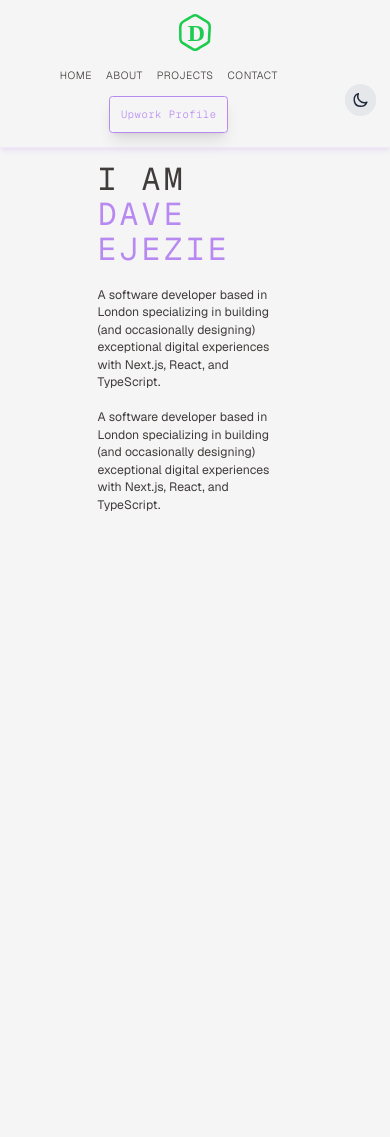
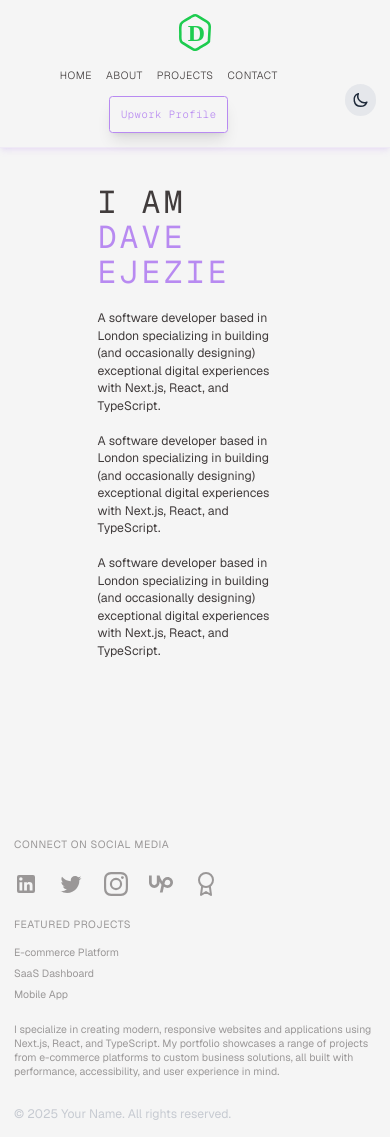
Before and after one commit to Davest9496/portfolio, a Next.js app: page / in a window 390 px wide. Before the commit the page ends 844 px from the top, so only its background shows below. Built offline with nearby package versions, Linux system fonts and the light colour scheme.

Commit message:
create hero page

```diff
--- /dev/null
+++ b/src/app/home/page.tsx
@@ -0,0 +1,10 @@
+import React from 'react'
+import Hero from "@/components/hero"
+
+function page() {
+  return (
+    <div><Hero/></div>
+  )
+}
+
+export default page
--- a/src/app/page.tsx
+++ b/src/app/page.tsx
@@ -1,13 +1,15 @@
+import Footer from "@/components/footer";
 import Header from "@/components/header";
 import Hero from "@/components/hero";
 
 export default function Home() {
   return (
-    <div className="min-h-screen flex flex-col bg-theme">
+    <div className="min-h-screen flex flex-col bg-theme w-full ">
       <Header />
-      <main className="flex-grow px-50">
+      <main className="flex-grow px-50 block min-h-[80vh]">
         <Hero />
       </main>
+      <Footer />
     </div>
   );
 }
--- /dev/null
+++ b/src/components/copyright.tsx
@@ -0,0 +1,13 @@
+import React from 'react'
+
+function Copyright() {
+  return (
+    <div className="mt-8">
+      <p className="text-gray-400 text-sm">
+        © {new Date().getFullYear()} Your Name. All rights reserved.
+      </p>
+    </div>
+  );
+}
+
+export default Copyright
--- a/src/components/footer.tsx
+++ b/src/components/footer.tsx
@@ -0,0 +1,164 @@
+import React from "react";
+import Link from "next/link";
+import Copyright from "./copyright";
+
+const Footer = () => {
+  return (
+    <footer className="py-4">
+      <div className="px-4 sm:px-8 md:px-16 lg:px-12 xl:px-14 mx-auto max-w-7xl">
+        <div className="grid grid-cols-1 md:grid-cols-2">
+          {/* Left side - Social links and Featured Projects */}
+          <div className="md:col-span-1"></div>
+
+          {/* Right - About My Work Section */}
+          <div className="md:col-span-1 md:w-3/4 opacity-50">
+            <div>
+              <h3 className="uppercase font-normal text-xs tracking-wider mb-6">
+                Connect on Social Media
+              </h3>
+              <div className="flex gap-6 mb-6">
+                {/* LinkedIn */}
+                <a
+                  href="https://linkedin.com/in/dave-ejezie"
+                  target="_blank"
+                  rel="noopener noreferrer"
+                  className="text-theme hover:text-[#B88AF1] transition-colors"
+                  aria-label="LinkedIn Profile"
+                >
+                  <svg
+                    viewBox="0 0 24 24"
+                    width="24"
+                    height="24"
+                    fill="currentColor"
+                  >
+                    <path d="M19 3a2 2 0 0 1 2 2v14a2 2 0 0 1-2 2H5a2 2 0 0 1-2-2V5a2 2 0 0 1 2-2h14m-.5 15.5v-5.3a3.26 3.26 0 0 0-3.26-3.26c-.85 0-1.84.52-2.32 1.3v-1.11h-2.79v8.37h2.79v-4.93c0-.77.62-1.4 1.39-1.4a1.4 1.4 0 0 1 1.4 1.4v4.93h2.79M6.88 8.56a1.68 1.68 0 0 0 1.68-1.68c0-.93-.75-1.69-1.68-1.69a1.69 1.69 0 0 0-1.69 1.69c0 .93.76 1.68 1.69 1.68m1.39 9.94v-8.37H5.5v8.37h2.77z" />
+                  </svg>
+                </a>
+
+                {/* Twitter/X */}
+                <a
+                  href="https://twitter.com/dave_ejezie"
+                  target="_blank"
+                  rel="noopener noreferrer"
+                  className="text-theme hover:text-[#B88AF1] transition-colors"
+                  aria-label="Twitter Profile"
+                >
+                  <svg
+                    viewBox="0 0 24 24"
+                    width="24"
+                    height="24"
+                    fill="currentColor"
+                  >
+                    <path d="M22.46 6c-.77.35-1.6.58-2.46.69.88-.53 1.56-1.37 1.88-2.38-.83.5-1.75.85-2.72 1.05C18.37 4.5 17.26 4 16 4c-2.35 0-4.27 1.92-4.27 4.29 0 .34.04.67.11.98C8.28 9.09 5.11 7.38 3 4.79c-.37.63-.58 1.37-.58 2.15 0 1.49.75 2.81 1.91 3.56-.71 0-1.37-.2-1.95-.5v.03c0 2.08 1.48 3.82 3.44 4.21a4.22 4.22 0 0 1-1.93.07 4.28 4.28 0 0 0 4 2.98 8.521 8.521 0 0 1-5.33 1.84c-.34 0-.68-.02-1.02-.06C3.44 20.29 5.7 21 8.12 21 16 21 20.33 14.46 20.33 8.79c0-.19 0-.37-.01-.56.84-.6 1.56-1.36 2.14-2.23z" />
+                  </svg>
+                </a>
+
+                {/* Instagram */}
+                <a
+                  href="https://instagram.com/dave_ejezie"
+                  target="_blank"
+                  rel="noopener noreferrer"
+                  className="text-theme hover:text-[#B88AF1] transition-colors"
+                  aria-label="Instagram Profile"
+                >
+                  <svg
+                    viewBox="0 0 24 24"
+                    width="24"
+                    height="24"
+                    fill="currentColor"
+                  >
+                    <path d="M12 2.163c3.204 0 3.584.012 4.85.07 3.252.148 4.771 1.691 4.919 4.919.058 1.265.069 1.645.069 4.849 0 3.205-.012 3.584-.069 4.849-.149 3.225-1.664 4.771-4.919 4.919-1.266.058-1.644.07-4.85.07-3.204 0-3.584-.012-4.849-.07-3.26-.149-4.771-1.699-4.919-4.92-.058-1.265-.07-1.644-.07-4.849 0-3.204.013-3.583.07-4.849.149-3.227 1.664-4.771 4.919-4.919 1.266-.057 1.645-.069 4.849-.069zM12 0C8.741 0 8.333.014 7.053.072 2.695.272.273 2.69.073 7.052.014 8.333 0 8.741 0 12c0 3.259.014 3.668.072 4.948.2 4.358 2.618 6.78 6.98 6.98C8.333 23.986 8.741 24 12 24c3.259 0 3.668-.014 4.948-.072 4.354-.2 6.782-2.618 6.979-6.98.059-1.28.073-1.689.073-4.948 0-3.259-.014-3.667-.072-4.947-.196-4.354-2.617-6.78-6.979-6.98C15.668.014 15.259 0 12 0zm0 5.838a6.162 6.162 0 1 0 0 12.324 6.162 6.162 0 0 0 0-12.324zM12 16a4 4 0 1 1 0-8 4 4 0 0 1 0 8zm6.406-11.845a1.44 1.44 0 1 0 0 2.881 1.44 1.44 0 0 0 0-2.881z" />
+                  </svg>
+                </a>
+
+                {/* Upwork */}
+                <a
+                  href="https://www.upwork.com/freelancers/daveejezie"
+                  target="_blank"
+                  rel="noopener noreferrer"
+                  className="text-theme hover:text-[#B88AF1] transition-colors"
+                  aria-label="Upwork Profile"
+                >
+                  <svg
+                    width="24"
+                    height="24"
+                    viewBox="0 0 24 24"
+                    fill="currentColor"
+                  >
+                    <path d="M18.561 13.158c-1.102 0-2.135-.467-3.074-1.227l.228-1.076.008-.042c.207-1.143.849-3.06 2.839-3.06 1.492 0 2.703 1.212 2.703 2.703-.001 1.489-1.212 2.702-2.704 2.702zm0-8.14c-2.539 0-4.51 1.649-5.31 4.366-1.22-1.834-2.148-4.036-2.687-5.892H7.828v7.112c-.002 1.406-1.141 2.546-2.547 2.548-1.405-.002-2.543-1.143-2.545-2.548V3.492H0v7.112c0 2.914 2.37 5.303 5.281 5.303 2.913 0 5.283-2.389 5.283-5.303v-1.19c.529 1.107 1.182 2.229 1.974 3.221l-1.673 7.873h2.797l1.213-5.71c1.063.679 2.285 1.109 3.686 1.109 3 0 5.439-2.452 5.439-5.45 0-3-2.439-5.439-5.439-5.439z" />
+                  </svg>
+                </a>
+
+                {/* Credly */}
+                <a
+                  href="https://www.credly.com/users/dave-ejezie"
+                  target="_blank"
+                  rel="noopener noreferrer"
+                  className="text-theme hover:text-[#B88AF1] transition-colors"
+                  aria-label="Credly Profile"
+                >
+                  <svg
+                    width="24"
+                    height="24"
+                    viewBox="0 0 24 24"
+                    fill="none"
+                    stroke="currentColor"
+                    strokeWidth="2"
+                    strokeLinecap="round"
+                    strokeLinejoin="round"
+                  >
+                    <circle cx="12" cy="8" r="7"></circle>
+                    <polyline points="8.21 13.89 7 23 12 20 17 23 15.79 13.88"></polyline>
+                  </svg>
+                </a>
+              </div>
+
+              {/* Featured Projects */}
+              <div className="">
+                <h3 className="text-theme uppercase font-normal text-xs tracking-wider mb-4">
+                  Featured Projects
+                </h3>
+                <ul className="space-y-2 text-xs">
+                  <li>
+                    <Link
+                      href="/projects/project-1"
+                      className="text-theme hover:text-theme transition-colors"
+                    >
+                      E-commerce Platform
+                    </Link>
+                  </li>
+                  <li>
+                    <Link
+                      href="/projects/project-2"
+                      className="text-theme hover:text-theme transition-colors"
+                    >
+                      SaaS Dashboard
+                    </Link>
+                  </li>
+                  <li>
+                    <Link
+                      href="/projects/project-3"
+                      className="text-theme hover:text-theme transition-colors"
+                    >
+                      Mobile App
+                    </Link>
+                  </li>
+                </ul>
+              </div>
+            </div>
+            <p className="text-theme text-xs mt-6 max-w-3xl">
+              I specialize in creating modern, responsive websites and
+              applications using Next.js, React, and TypeScript. My portfolio
+              showcases a range of projects from e-commerce platforms to custom
+              business solutions, all built with performance, accessibility, and
+              user experience in mind.
+            </p>
+            <Copyright />
+          </div>
+        </div>
+      </div>
+    </footer>
+  );
+};
+
+export default Footer;
--- a/src/components/header.tsx
+++ b/src/components/header.tsx
@@ -5,7 +5,7 @@ import ThemeToggle from "./theme-toggle";
 
 const Header = () => {
   return (
-    <header className="w-full py-4 border-b border-[#B88AF1]/10 bg-theme shadow-md shadow-[#B88AF1]/15">
+    <header className="py-4 border-b border-[#B88AF1]/10 bg-theme shadow-md shadow-[#B88AF1]/15">
       {/* Apply consistent padding using a wrapper div */}
       <div className="px-4 sm:px-8 md:px-16 lg:px-12 xl:px-14 mx-auto max-w-7xl">
         <div className="flex flex-col sm:flex-row justify-between items-center">
--- a/src/components/hero.tsx
+++ b/src/components/hero.tsx
@@ -5,7 +5,7 @@ import React from "react";
 
 function Hero() {
   return (
-    <div className="flex flex-col absolute transform -translate-x-1/2 -translate-y-1/2 top-2/5 left-1/2">
+    <div className="flex flex-col absolute transform -translate-x-1/2 -translate-y-1/2 top-1/2 left-1/2">
       <h1 className="text-4xl md:text-4xl font-mono mb-6 text-theme uppercase tracking-widest">
         I am <span className="text-highlight">dave ejezie</span>
       </h1>
@@ -13,9 +13,12 @@ function Hero() {
         A software developer based in London specializing in building (and
         occasionally designing) exceptional digital experiences with Next.js,
         React, and TypeScript.
-        <br /> <br />A software developer based in London specializing in building (and
-        occasionally designing) exceptional digital experiences with Next.js,
-        React, and TypeScript.
+        <br /> <br />A software developer based in London specializing in
+        building (and occasionally designing) exceptional digital experiences
+        with Next.js, React, and TypeScript.
+        <br /> <br />A software developer based in London specializing in
+        building (and occasionally designing) exceptional digital experiences
+        with Next.js, React, and TypeScript.
       </p>
     </div>
   );
```
Also changed, not shown: src/app/layout.tsx (+11 -11 lines).
